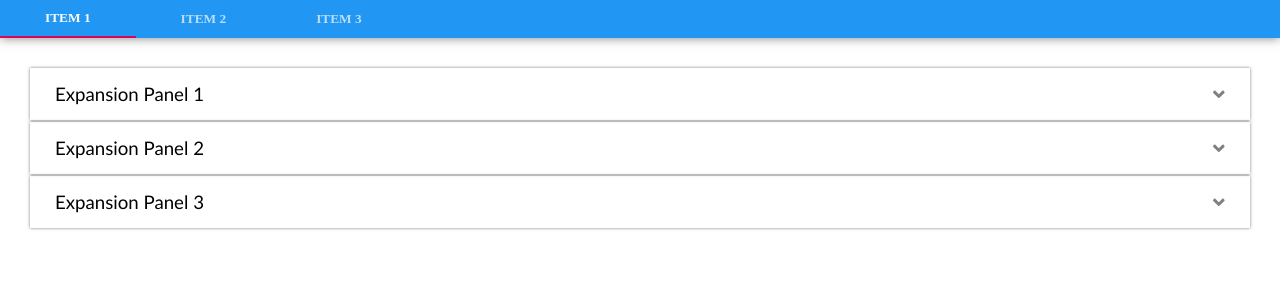
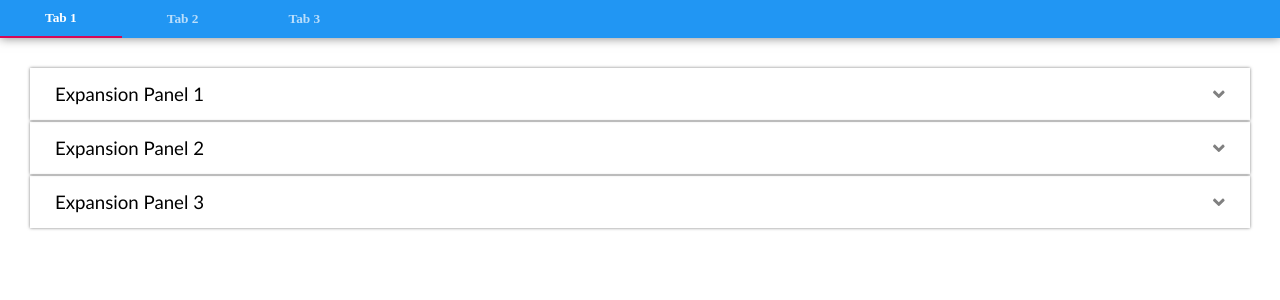
Before and after one commit to JollyGolf/test-task, a React (Create React App) app: page / in a window 1280 px wide. Shown: the top 300 px of the page. Built offline with nearby package versions, Linux system fonts and the light colour scheme.

Commit message:
Tabs v.2 [Using Context with HOC, Added PropTypes, Added Style via Styled-Components]

```diff
--- a/src/App.js
+++ b/src/App.js
@@ -1,7 +1,32 @@
 import React from 'react';
+import styled from 'styled-components';
 
-import Tabs from './Tabs/Tabs';
+import { Tabs, TabLabel, TabContent } from './Tabs/Tabs';
+import Accordion from './ExpansionPanel/Accordion';
 
-const App = () => <Tabs indexDefaultTab={1}/>;
+const App = () =>
+  <Tabs>
+    <Label>
+      <TabLabel index={1}>Tab 1</TabLabel>
+      <TabLabel index={2}>Tab 2</TabLabel>
+      <TabLabel index={3}>Tab 3</TabLabel>
+    </Label>
+    <TabContent to={1}><Accordion/></TabContent>
+    <TabContent to={2}>Content 2</TabContent>
+    <TabContent to={3}>Content 3</TabContent>
+  </Tabs>
 
 export default App;
+
+const Label = styled.div`
+  display: flex;
+  flex-direction: row;
+  align-items: center;
+  justify-content: start;
+  font-size: 10pt;
+  background-color: #2196f3;
+  font-family: Arial Unicode MS;
+  font-weight: bold;
+  box-shadow: 0 0 10px rgba(0,0,0,0.5);
+  margin-bottom: 20px;
+`
--- a/src/Tabs/Tab2.js
+++ /dev/null
@@ -1,10 +0,0 @@
-import React from 'react';
-import styled from 'styled-components';
-
-const Tab2 = () => <Container>Tab 2</Container> ;
-
-export default Tab2;
-
-const Container = styled.div`
-  padding: 10px;
-`
--- a/src/Tabs/Tab3.js
+++ /dev/null
@@ -1,10 +0,0 @@
-import React from 'react';
-import styled from 'styled-components';
-
-const Tab3 = () => <Container>Tab 3</Container>;
-
-export default Tab3;
-
-const Container = styled.div`
-  padding: 10px;
-`
--- /dev/null
+++ b/src/Tabs/TabContent.js
@@ -0,0 +1,13 @@
+import React from 'react';
+import PropTypes from 'prop-types';
+
+const TabContent = ({ children }) => {
+  return <div>{children}</div>
+}
+
+TabContent.propTypes = {
+  children: PropTypes.any
+}
+
+
+export default TabContent;
--- a/src/Tabs/TabLabel.js
+++ b/src/Tabs/TabLabel.js
@@ -2,19 +2,20 @@ import React from 'react';
 import styled from 'styled-components';
 import PropTypes from 'prop-types';
 
-const TabLabel = ({ active, children, onClick }) => {
+const TabLabel = ({ active, index, children, onClick}) => {
   const Label = styled.div`
     padding: 10px 45px 10px 45px;
     cursor: pointer;
-    color: ${active ? 'white' : '#badefb'}
+    color: ${active ? 'white' : '#badefb'};
     ${active && 'border-bottom: 2px solid #d70757;'}
   `
-  return <Label onClick={onClick}>{children}</Label>
+  return <Label onClick={onClick(index)}>{children}</Label>
 }
 
 TabLabel.propTypes = {
-  active: PropTypes.oneOf(['active', false]),
-  children: PropTypes.array,
+  active: PropTypes.oneOf([true, false]),
+  children: PropTypes.any,
+  index: PropTypes.number.isRequired,
   onClick: PropTypes.func.isRequired
 }
 
--- a/src/Tabs/Tabs.js
+++ b/src/Tabs/Tabs.js
@@ -1,61 +1,35 @@
-import React, { useState } from 'react';
-import styled from 'styled-components';
+import React, { useState, createContext } from 'react';
 import PropTypes from 'prop-types';
 
-import Tab1 from '../ExpansionPanel/Accordion';
-import Tab2 from './Tab2';
-import Tab3 from './Tab3';
 import Label from './TabLabel';
+import Content from './TabContent';
 
-const Tabs = ({ indexDefaultTab }) => {
-  const [activeTab, setTab] = useState(indexDefaultTab);
-  const Content = () =>
-    (activeTab === 1) ? <Tab1/> :
-    (activeTab === 2) ? <Tab2/> :
-    (activeTab === 3) ? <Tab3/> : null;
-  const changeTab = index => () => setTab(index);
-  const withHOC = index => Label =>
-    <Label onClick={ changeTab(index) } active={ activeTab === index && 'active' }>
-      ITEM { index }
-    </Label>;
-  return (
-    <Container>
-      <Navigation>
-        { withHOC(1)(Label) }
-        { withHOC(2)(Label) }
-        { withHOC(3)(Label) }
-      </Navigation>
-      <Content />
-    </Container>
-  );
+const Context = createContext();
+
+export const Tabs = ({ children }) => {
+  const [active, setActive] = useState(1);
+  const setTab = index => () => setActive(index);
+  return <Context.Provider value={{active, setTab}}>{children}</Context.Provider>
 }
 
+export const withContext = type => El => ({ to, ...props}) =>
+  <Context.Consumer>
+    {
+      ({active, setTab}) =>
+        type === 'label' ? <El active={ active === props.index ? true : false } onClick={setTab} {...props} /> :
+        type === 'content' && to === active ? <El {...props} /> : null
+    }
+  </Context.Consumer>
+
+export const TabLabel = withContext('label')(Label);
+export const TabContent = withContext('content')(Content);
+
 Tabs.propTypes = {
-  indexDefaultTab: PropTypes.number
+  children: PropTypes.array
 }
 
-Tabs.defaultProps = {
-  indexDefaultTab: 1
+withContext.propTypes = {
+  type: PropTypes.oneOf(['label', 'content'])
 }
 
 export default Tabs;
-
-const Container = styled.div`
-  display: flex;
-  flex-direction: column;
-  width: 100%;
-  justify-content: center;
-`
-
-const Navigation = styled.div`
-  display: flex;
-  flex-direction: row;
-  align-items: center;
-  justify-content: start;
-  font-size: 10pt;
-  background-color: #2196f3;
-  font-family: Arial Unicode MS;
-  font-weight: bold;
-  box-shadow: 0 0 10px rgba(0,0,0,0.5);
-  margin-bottom: 20px;
-`
```
